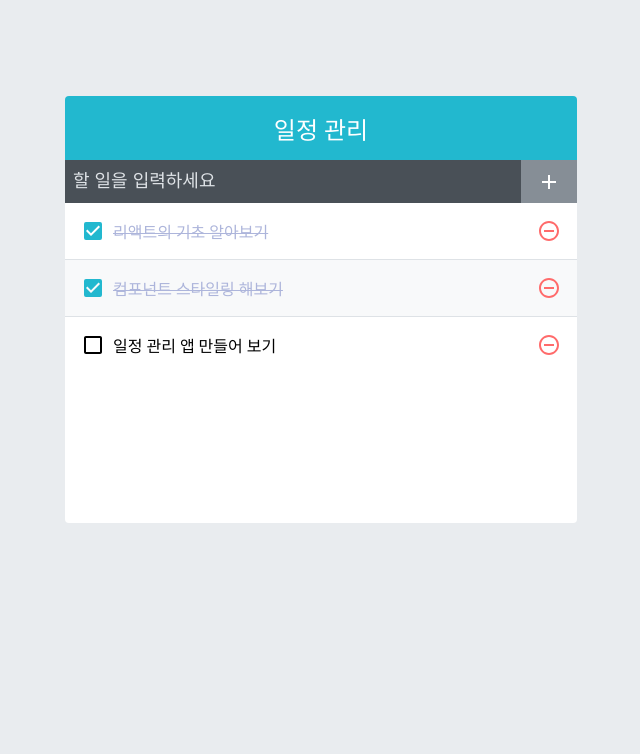
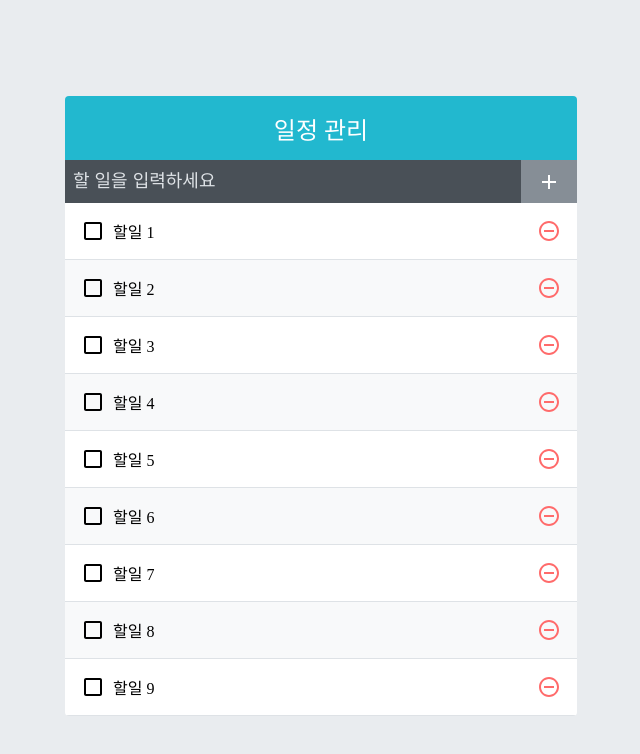
Before and after one commit to dy-kim92/todo-app, a React (Create React App) app: page / in a window 1280 px wide. Shown: the top 754 px of the page, without its empty margins (319-959 px from the left). Built offline with nearby package versions, Linux system fonts and the light colour scheme.

Commit message:
대량 렌더링

```diff
--- a/src/App.js
+++ b/src/App.js
@@ -5,28 +5,24 @@
 import TodoList from './TodoList';
 import { useCallback, useState, useRef } from 'react';
 
+function createBulkTodos() {
+    const array = [];
+    for (let i = 1; i <= 2500; i++) {
+        array.push({
+            id: i,
+            text: `할일 ${i}`,
+            checked: false,
+        });
+    }
+    return array;
+}
+
 function App() {
-    const [todos, setTodos] = useState([
-        {
-            id: 1,
-            text: '리액트의 기초 알아보기',
-            checked: true,
-        },
-        {
-            id: 2,
-            text: '컴포넌트 스타일링 해보기',
-            checked: true,
-        },
-        {
-            id: 3,
-            text: '일정 관리 앱 만들어 보기',
-            checked: false,
-        },
-    ]);
+    const [todos, setTodos] = useState(createBulkTodos);
 
     //  고유값으로 사용될 id
     //  ref 를 사용하여 변수 담기
-    const nextId = useRef(4);
+    const nextId = useRef(2501);
 
     const onInsert = useCallback(
         (text) => {
```
